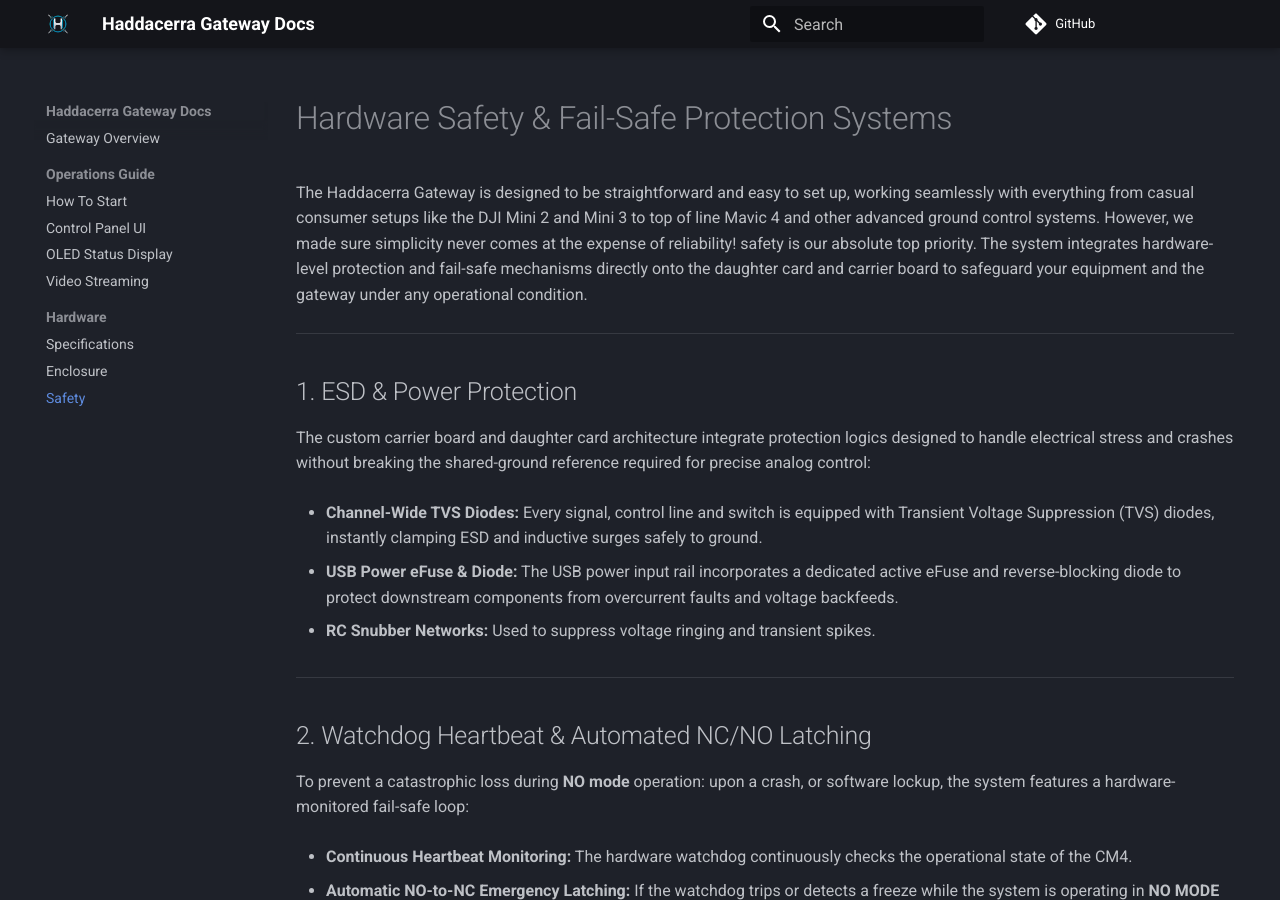
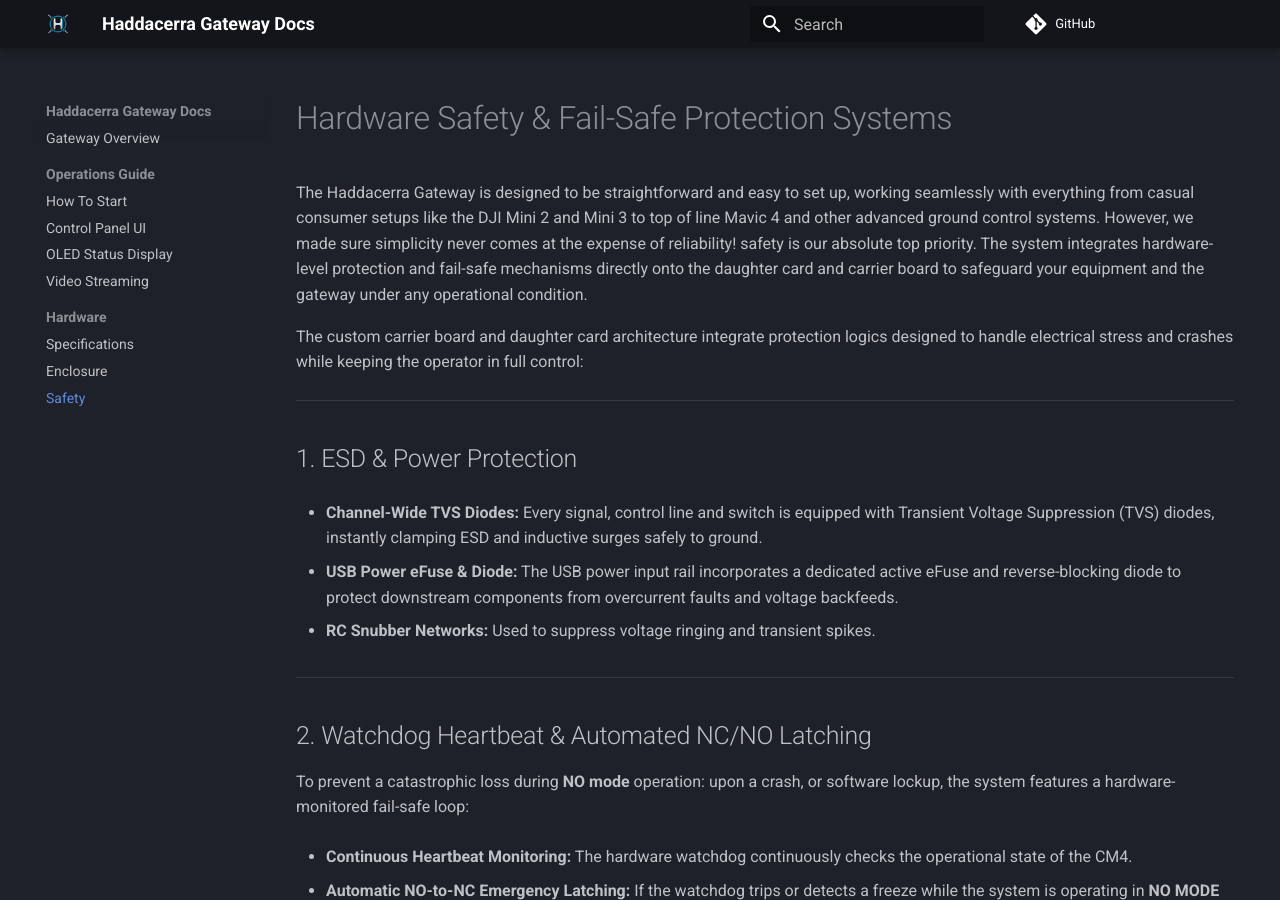
Before and after one commit to Haddacerra/docs, an MkDocs documentation site: the page built from docs/hardware/safety.md, in a window 1280 px wide and 900 px high. Built offline with MkDocs 1.6.1 and Material for MkDocs 9.7.7, drawn with Linux system fonts in a browser that asks for light colours; comment, search, counter and statistics services are not loaded.

Commit message:
fix safety

```diff
--- a/docs/hardware/safety.md
+++ b/docs/hardware/safety.md
@@ -2,11 +2,11 @@
 
 The Haddacerra Gateway is designed to be straightforward and easy to set up, working seamlessly with everything from casual consumer setups like the DJI Mini 2 and Mini 3 to top of line Mavic 4 and other advanced ground control systems. However, we made sure simplicity never comes at the expense of reliability! safety is our absolute top priority. The system integrates hardware-level protection and fail-safe mechanisms directly onto the daughter card and carrier board to safeguard your equipment and the gateway under any operational condition.
 
+The custom carrier board and daughter card architecture integrate protection logics designed to handle electrical stress and crashes while keeping the operator in full control:
+
 ---
 
 ## 1. ESD & Power Protection
-
-The custom carrier board and daughter card architecture integrate protection logics designed to handle electrical stress and crashes without breaking the shared-ground reference required for precise analog control:
 
 * **Channel-Wide TVS Diodes:** Every signal, control line and switch is equipped with Transient Voltage Suppression (TVS) diodes, instantly clamping ESD and inductive surges safely to ground.
 
```
